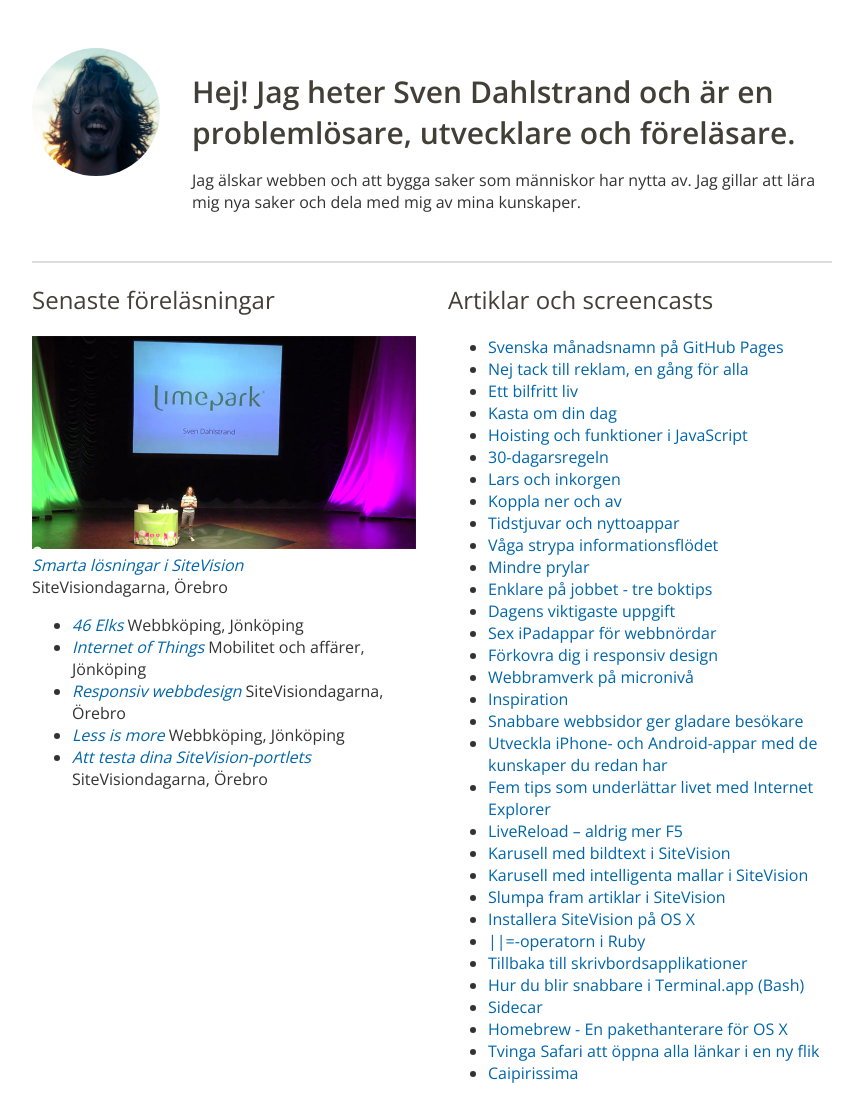
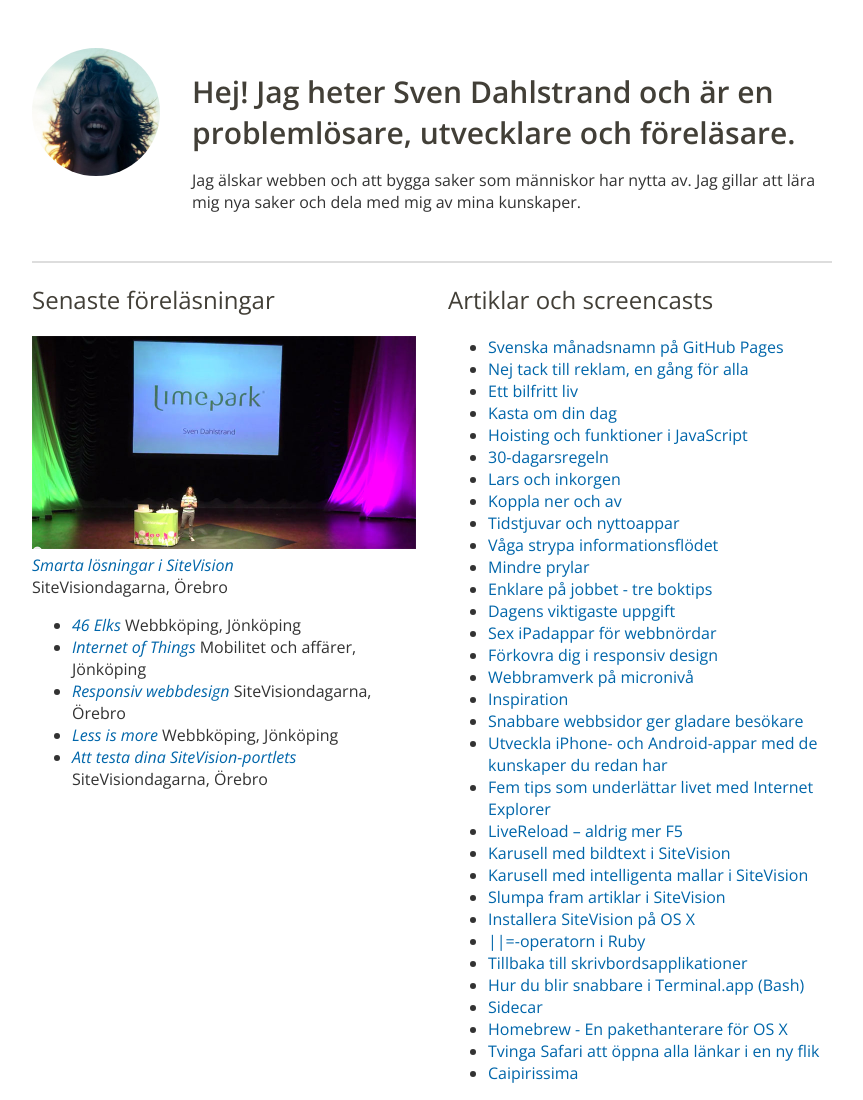
Before and after one commit to svendahlstrand/svendahlstrand.github.io, a Jekyll site: the page built from index.html, in a window 1280 px wide. Shown: the whole page, without its empty margins (208-1071 px from the left). Built offline with Jekyll 4.4.1, drawn with Linux system fonts in a browser that asks for light colours; Markdown is read by kramdown in place of the engine named in the settings.

Commit message:
Add italics.

```diff
--- a/_layouts/default.html
+++ b/_layouts/default.html
@@ -4,7 +4,7 @@
     <meta charset="UTF-8" />
     <meta name="viewport" content="width=device-width, initial-scale=1.0, minimum-scale=1.0, minimal-ui" />
 
-    <link href="//fonts.googleapis.com/css?family=Open+Sans:400,600" rel="stylesheet" type="text/css">
+    <link href='//fonts.googleapis.com/css?family=Open+Sans:400italic,400,600' rel='stylesheet' type='text/css'>
     <link rel="stylesheet" type="text/css" href="/stylesheets/application.css">
 
     <title>
```
